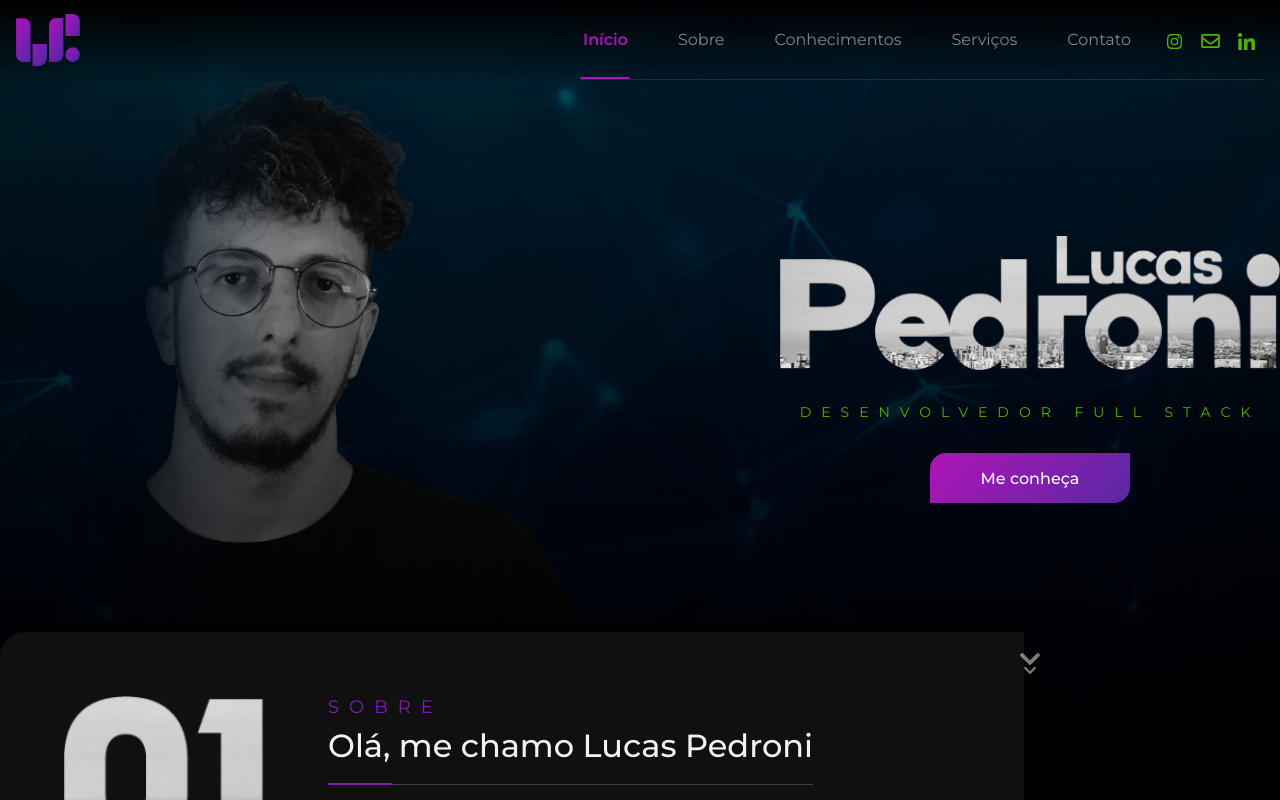
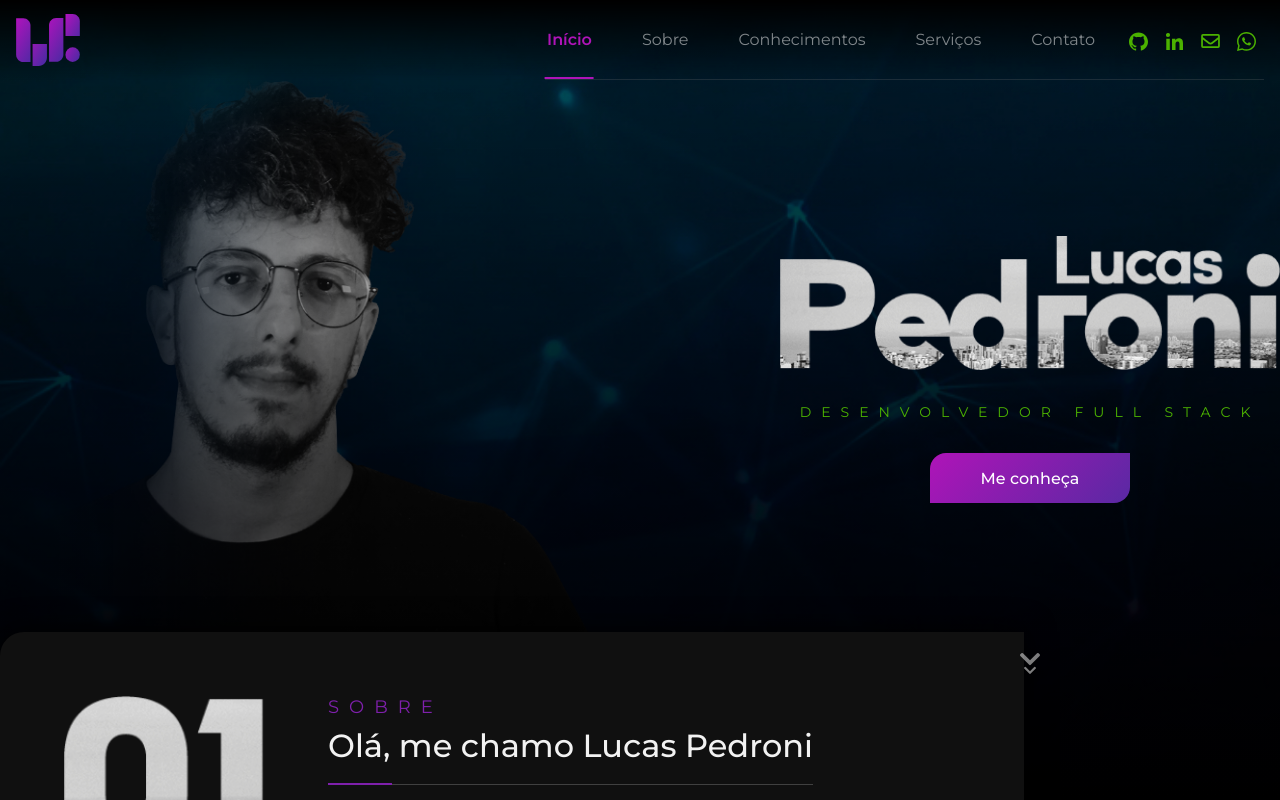
Before and after one commit to pedronidiv/front-portfolio, a Next.js app: page / in a window 1280 px wide. Shown: the top 800 px of the page. Built offline with nearby package versions, Linux system fonts and the light colour scheme.

Commit message:
social media

```diff
--- a/components/Header.js
+++ b/components/Header.js
@@ -57,8 +57,17 @@ export const Header = ({ nav }) => {
           </Scrollspy>
           <ul className="social">
             <li>
-              <a target="blank" href="http://instagram.com/pedronidev">
-                <img width="15" height="15" src="/icon/instagram.svg" alt="" />
+              <a target="blank" href="http://github.com/pedronidev">
+                <img width="19" height="19" src="/icon/github.svg" alt="" />
+              </a>
+            </li>
+
+            <li>
+              <a
+                target="blank"
+                href="https://www.linkedin.com/in/lucas-pedroni-422460164/"
+              >
+                <img width="17" height="17" src="/icon/linkedin.svg" alt="" />
               </a>
             </li>
             <li>
@@ -67,11 +76,8 @@ export const Header = ({ nav }) => {
               </a>
             </li>
             <li>
-              <a
-                target="blank"
-                href="https://www.linkedin.com/in/lucas-pedroni-422460164/"
-              >
-                <img width="17" height="17" src="/icon/linkedin.svg" alt="" />
+              <a target="blank" href="https://wa.me/5554984256224">
+                <img width="19" height="19" src="/icon/whatsapp.svg" alt="" />
               </a>
             </li>
           </ul>
```
Also changed, not shown: public/icon/github.svg (added), public/icon/whatsapp.svg (added).
